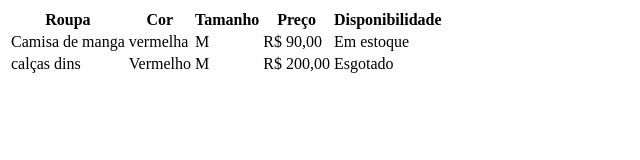
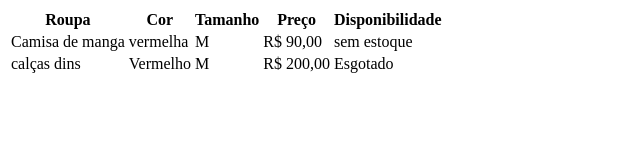
Before and after one commit to Fabio-Resende-s/aula-tabela1, a plain HTML site: page index.html in a window 1280 px wide. Shown: the full height of the page, 0-640 px from the left. Drawn offline with Linux system fonts and the light colour scheme.

Commit message:
sem estoque

```diff
--- a/index.html
+++ b/index.html
@@ -19,7 +19,7 @@
             <td>vermelha</td>
             <td>M</td>
             <td>R$ 90,00</td>
-            <td>Em estoque</td>
+            <td>sem estoque</td>
         </tr>
         <tr>
             <td>calças dins</td>
```
